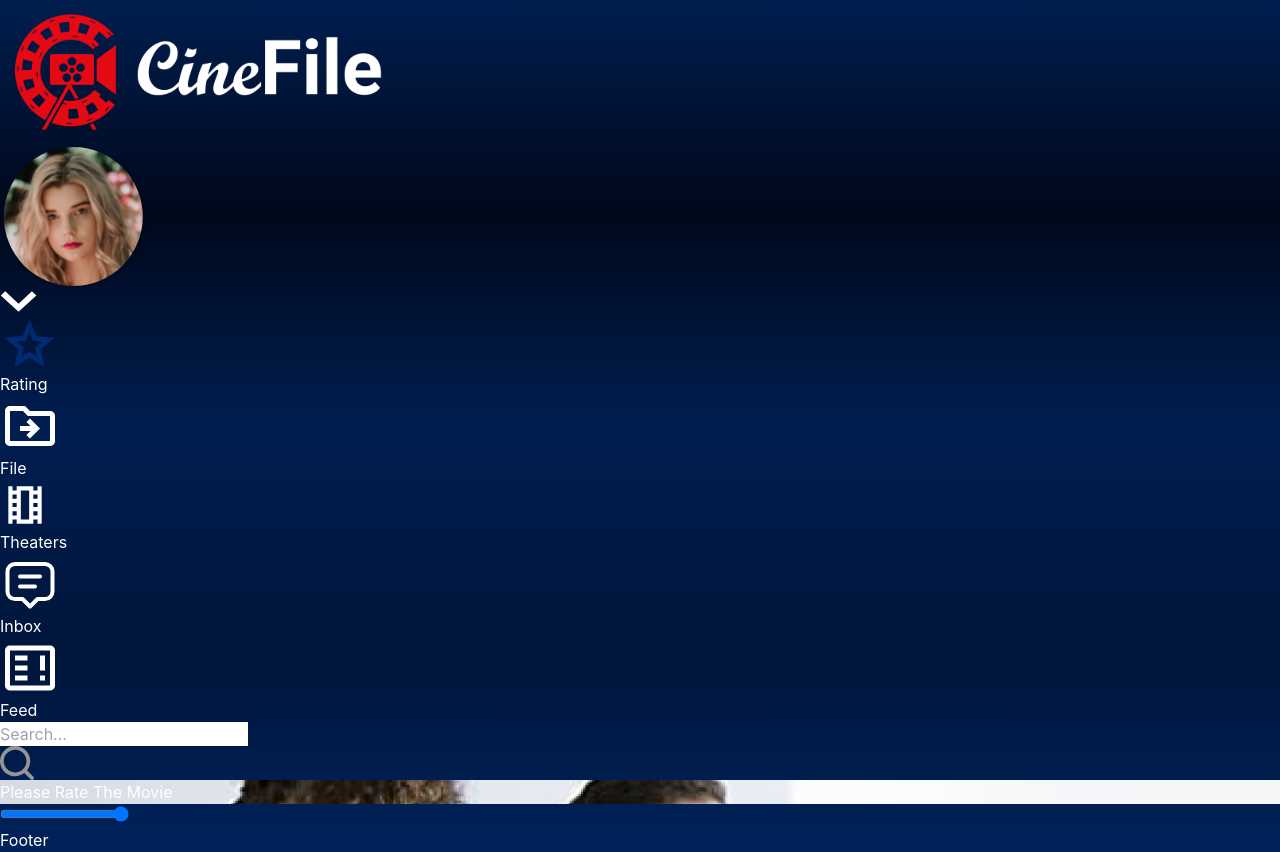
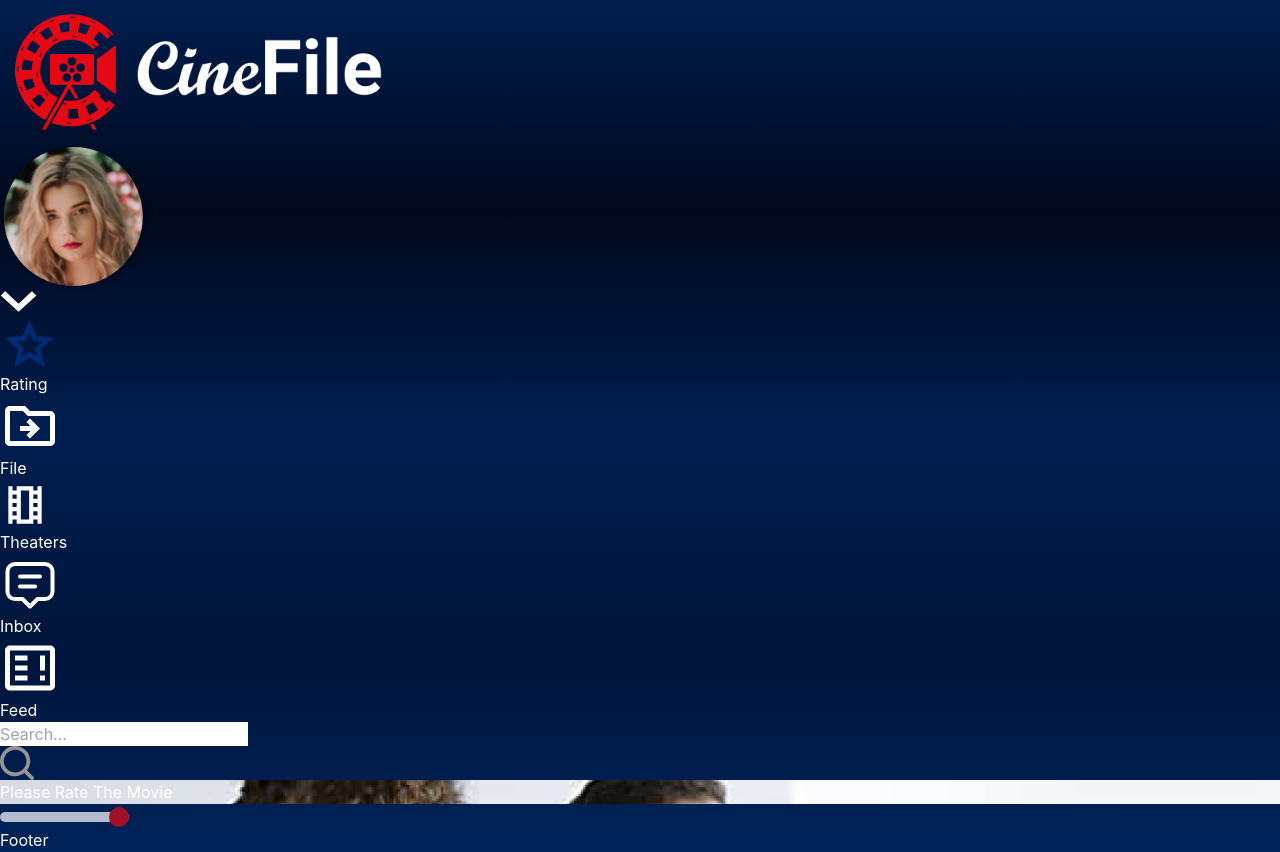
Before and after one commit to huzaifa26/cineFile, a React (Vite) app: page /rating in a window 1280 px wide. Built offline with nearby package versions, Linux system fonts and the light colour scheme.

Commit message:
fixed a input range bug

```diff
--- a/src/index.css
+++ b/src/index.css
@@ -21,3 +21,38 @@ body {
   background: linear-gradient(180deg, #001E4F 0%, #00081B 25%, #001E50 50%, #00153B 77.08%, #00235B 100%);
   background-repeat: no-repeat;
 }
+
+input[type='range'] {
+  -webkit-appearance: none;
+  appearance: none;
+  /* width: 100%; */
+  height: 10px;
+  border-radius: 5px;
+  background: #ddd;
+  outline: none;
+  opacity: 0.7;
+  -webkit-transition: .2s;
+  transition: opacity .2s;
+}
+
+input[type='range']::-webkit-slider-thumb {
+  -webkit-appearance: none;
+  appearance: none;
+  width: 20px;
+  height: 20px;
+  border-radius: 50%;
+  background: #E50914;
+  cursor: pointer;
+}
+
+input[type='range']:hover {
+  opacity: 1;
+}
+
+input[type='range']::-moz-range-thumb {
+  width: 20px;
+  height: 20px;
+  border-radius: 50%;
+  background: #4caf50;
+  cursor: pointer;
+}
--- a/src/pages/Rating.jsx
+++ b/src/pages/Rating.jsx
@@ -6,12 +6,13 @@ export default function Rating() {
   const [rangeValue, setRangeValue] = useState(50);
 
   const handleRangeChange = (event) => {
-    console.log(event.target.value);
     setRangeValue(event.target.value);
   }
 
+  console.log(rangeValue);
+
   const trackStyle = {
-    '--progress': `${rangeValue}%`,
+    '--progress': `${rangeValue*10}%`,
     background: `linear-gradient(to right, white, white var(--progress), #959595 var(--progress), #959595)`
   };
 
```
